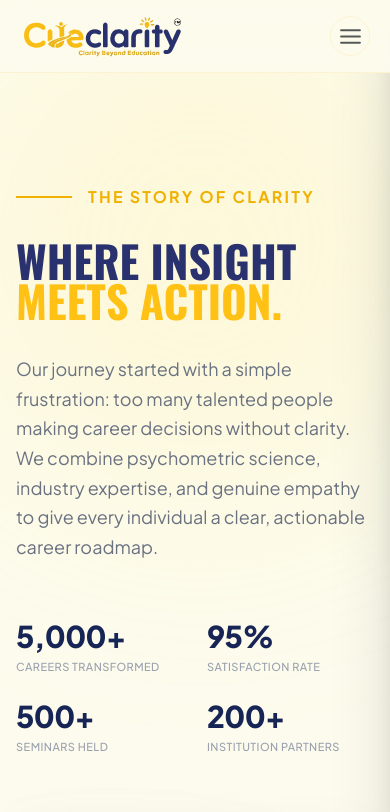
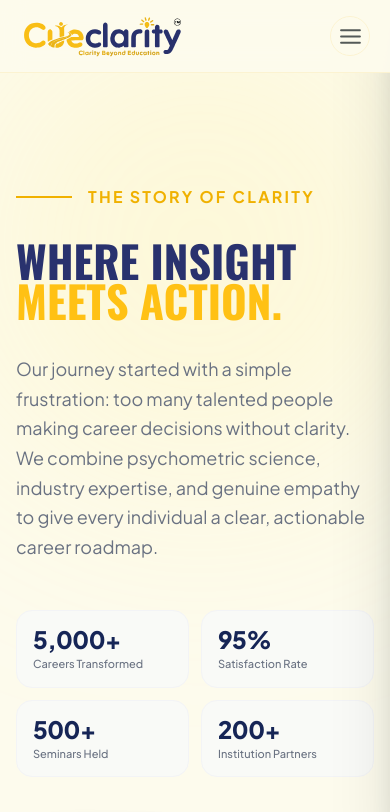
Before and after one commit to cueclaritydigital/cue-clarity-fe, a Next.js app: page /about in a window 390 px wide. Shown: the top 812 px of the page. Built offline with nearby package versions, Linux system fonts and the light colour scheme; grey boxes are pictures that could not be loaded.

Commit message:
SSG added

```diff
--- a/src/app/blog/[slug]/page.tsx
+++ b/src/app/blog/[slug]/page.tsx
@@ -10,7 +10,8 @@ import FloatingShare from "@/components/blog/FloatingShare";
 import Footer from "@/components/common/Footer";
 
 /* ── Static params for build-time generation ── */
-export const dynamicParams = true;
+export const dynamic = "force-static";
+export const dynamicParams = false;
 
 export function generateStaticParams() {
   return POSTS.map((p) => ({ slug: p.slug }));
--- a/src/app/blog/page.tsx
+++ b/src/app/blog/page.tsx
@@ -5,6 +5,8 @@ import PostGrid from "@/components/blog/PostGrid";
 import BlogSidebar from "@/components/blog/BlogSidebar";
 import Footer from "@/components/common/Footer";
 import { POSTS } from "@/lib/data/blog";
+
+export const dynamic = "force-static";
 
 export const metadata: Metadata = {
   title: "Blog & Insights | CueClarity — Career Guidance Articles",
--- a/src/app/programs/page.tsx
+++ b/src/app/programs/page.tsx
@@ -20,6 +20,8 @@ const PartnersCarousel = lazy(
 const FAQ = lazy(() => import("@/components/home/FAQ"));
 const RFQ = lazy(() => import("@/components/common/RFQ"));
 const Footer = lazy(() => import("@/components/common/Footer"));
+
+export const dynamic = "force-static";
 
 /* ── SEO Metadata ─────────────────────────────────────────────────── */
 export const metadata: Metadata = {
--- a/src/app/resources/page.tsx
+++ b/src/app/resources/page.tsx
@@ -8,6 +8,8 @@ import ContactSection from "@/components/common/ContactSection";
 import Footer from "@/components/common/Footer";
 import { client } from "@/sanity/client";
 import type { SanityResourceVideo } from "@/components/resources/VideoInsightsGrid";
+
+export const dynamic = "force-static";
 
 /* ── SEO Metadata ─────────────────────────────────────────────────── */
 const BASE_URL = "https://cueclarity.com";
@@ -149,7 +151,7 @@ export default async function ResourcesPage() {
   const videos: SanityResourceVideo[] = await client.fetch(
     videoQuery,
     {},
-    { next: { revalidate: 60 } },
+    { next: { revalidate: false } },
   );
 
   const videoSchemas = videos.map((video) => ({
--- a/src/app/testimonials/page.tsx
+++ b/src/app/testimonials/page.tsx
@@ -20,6 +20,8 @@ const aggregateRatingSchema = {
     reviewCount: "2500",
   },
 };
+
+export const dynamic = "force-static";
 
 export const metadata: Metadata = {
   title: "Career Counselling Success Stories & Reviews | CueClarity India",
--- a/src/components/about/HeroAbout.tsx
+++ b/src/components/about/HeroAbout.tsx
@@ -43,15 +43,18 @@ export default function HeroAbout() {
           </p>
 
           {/* Stats row */}
-          <div className="grid grid-cols-2 sm:grid-cols-4 gap-6 mt-14">
-            {STATS.map((s) => (
-              <div key={s.label}>
-                <p className="text-3xl lg:text-4xl font-extrabold tracking-tight text-blue-950">
-                  {s.value}
-                </p>
-                <p className="text-xs font-medium mt-1.5 text-gray-400 uppercase tracking-wide">
-                  {s.label}
-                </p>
+          <div className="grid grid-cols-2 sm:grid-cols-4 gap-3 mt-12">
+            {STATS.map((m) => (
+              <div
+                key={m.label}
+                className="flex flex-col px-4 py-4 rounded-2xl bg-gray-50/80 border border-gray-100"
+              >
+                <span className="text-2xl font-extrabold tracking-tight text-blue-950 leading-none">
+                  {m.value}
+                </span>
+                <span className="text-[11px] font-medium mt-1.5 leading-snug text-gray-500">
+                  {m.label}
+                </span>
               </div>
             ))}
           </div>
--- a/src/components/blog/PostGrid.tsx
+++ b/src/components/blog/PostGrid.tsx
@@ -39,7 +39,7 @@ export default function PostGrid({ posts }: { posts: BlogPost[] }) {
                   </span>
                 </div>
 
-                <h3 className="heading-font text-blue-950 text-base sm:text-lg leading-snug mb-3 group-hover:text-yellow-500 transition-colors">
+                <h3 className="heading-font text-blue-950 text-base sm:text-lg leading-snug mb-3 ">
                   {post.title}
                 </h3>
 
--- a/src/components/resources/GallerySection.tsx
+++ b/src/components/resources/GallerySection.tsx
@@ -18,7 +18,7 @@ export default async function GallerySection() {
   const albums: SanityGalleryAlbum[] = await client.fetch(
     query,
     {},
-    { next: { revalidate: 60 } },
+    { next: { revalidate: false } },
   );
 
   return (
--- a/src/components/resources/HeroResources.tsx
+++ b/src/components/resources/HeroResources.tsx
@@ -75,9 +75,9 @@ export default function HeroResources() {
             </Link>
             <Link
               href="#videos"
-              className="border-2 rounded-full border-blue-950 text-blue-950 text-base lg:text-sm px-8 py-4 lg:py-3 w-full sm:w-auto text-center font-bold transition-all duration-200 hover:-translate-y-px hover:shadow-[0_6px_24px_rgba(41,50,110,0.15)]"
+              className="inline-flex items-center justify-center text-sm font-semibold px-7 py-3.5 rounded-xl border-[1.5px] border-blue-950 text-blue-950 hover:bg-[var(--primary-blue)] hover:text-white transition-all duration-300 w-full sm:w-auto"
             >
-              Watch Career Videos
+              Watch Career Videos →
             </Link>
           </div>
         </FadeInView>
--- a/src/components/resources/VideoInsights.tsx
+++ b/src/components/resources/VideoInsights.tsx
@@ -1,7 +1,9 @@
 import { FiExternalLink } from "react-icons/fi";
 import FadeInView from "@/components/animate/FadeInView";
 import { client } from "@/sanity/client";
-import VideoInsightsGrid, { type SanityResourceVideo } from "./VideoInsightsGrid";
+import VideoInsightsGrid, {
+  type SanityResourceVideo,
+} from "./VideoInsightsGrid";
 
 const query = `*[_type == "resourceVideo" && isPublished == true] | order(order asc) {
   _id,
@@ -14,7 +16,11 @@ const query = `*[_type == "resourceVideo" && isPublished == true] | order(order
 }`;
 
 export default async function VideoInsights() {
-  const videos: SanityResourceVideo[] = await client.fetch(query, {}, { next: { revalidate: 60 } });
+  const videos: SanityResourceVideo[] = await client.fetch(
+    query,
+    {},
+    { next: { revalidate: false } },
+  );
 
   if (!videos.length) return null;
 
--- a/src/components/testimonials/VideoStories.tsx
+++ b/src/components/testimonials/VideoStories.tsx
@@ -16,7 +16,7 @@ export default async function VideoStories() {
   const videos: SanityVideoTestimonial[] = await client.fetch(
     query,
     {},
-    { next: { revalidate: 60 } },
+    { next: { revalidate: false } },
   );
 
   if (!videos.length) return null;
```
